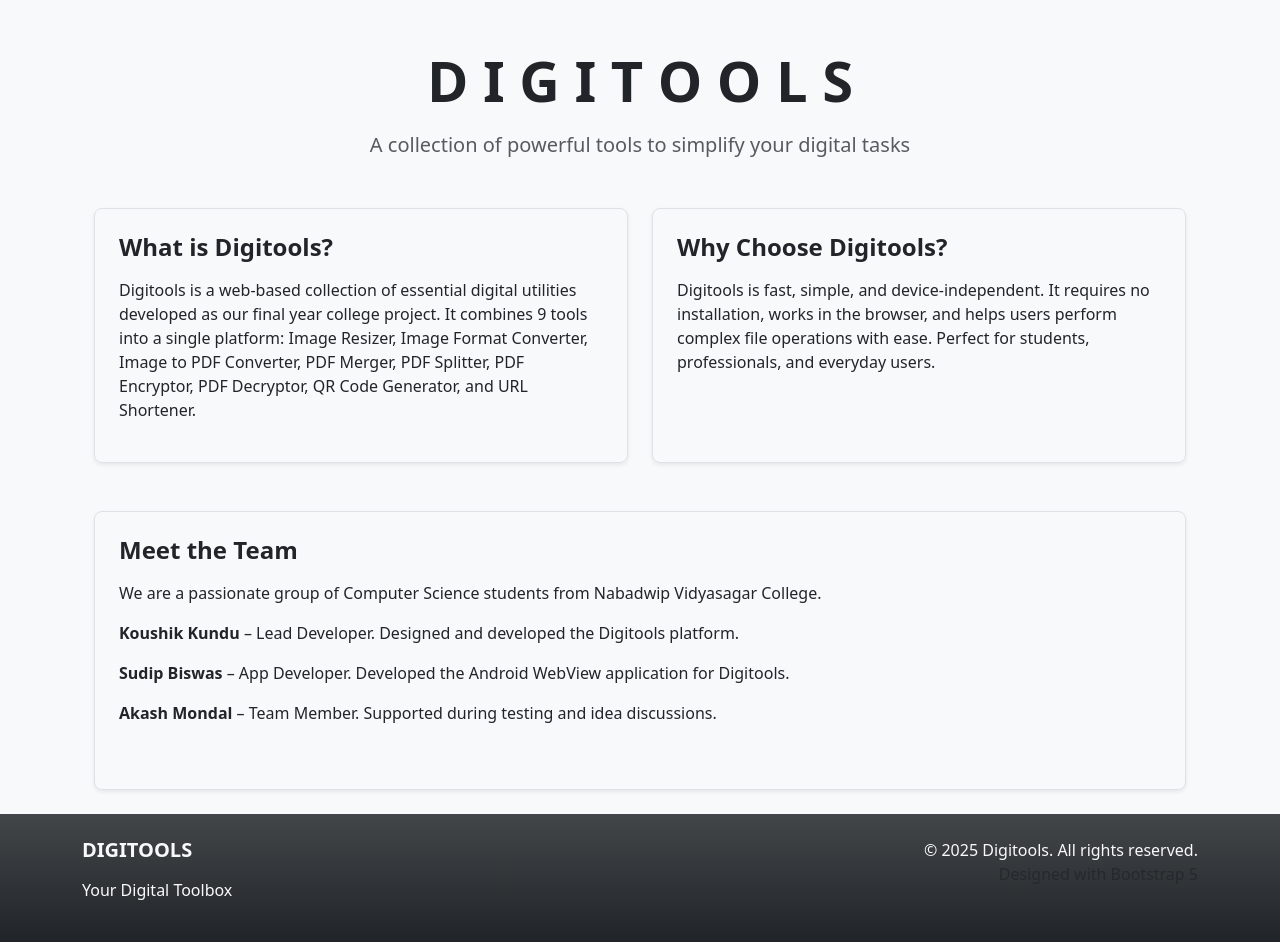
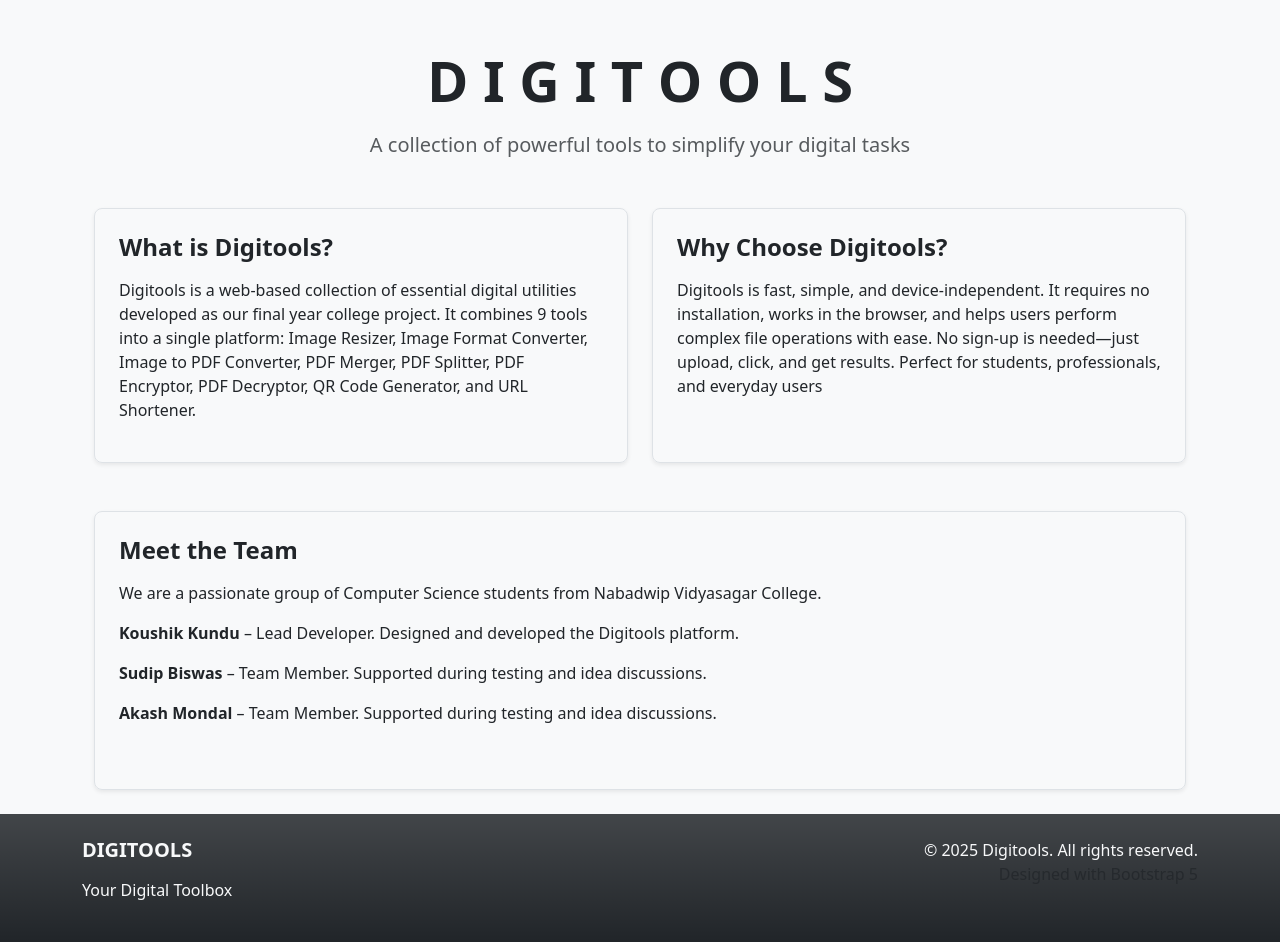
Before and after one commit to digitools9/web, a Django app: page /about/ in a window 1280 px wide. Shown: the part 63-1005 px from the top of the page. Run offline with Django 5.2, Linux system fonts and the light colour scheme.

Commit message:
Minor Modifications

```diff
--- a/digitools/digitools/views.py
+++ b/digitools/digitools/views.py
@@ -1,4 +1,3 @@
-from django.http import HttpResponse
 from django.shortcuts import render
 
 def home(request):
--- a/digitools/imgtools/templates/imgtools/img-to-img.html
+++ b/digitools/imgtools/templates/imgtools/img-to-img.html
@@ -5,7 +5,7 @@
 {% block content %}
 <div class="container py-5">
     <div class="text-center mb-4">
-        <h1 class="fw-bold text-dark">Image to Image Converter</h1>
+        <h1 class="fw-bold text-dark">Image to Image</h1>
         <p class="text-muted">Convert your image to another format easily</p>
     </div>
 
--- a/digitools/imgtools/templates/imgtools/img-to-pdf.html
+++ b/digitools/imgtools/templates/imgtools/img-to-pdf.html
@@ -5,7 +5,7 @@
 {% block content %}
 <div class="container py-5">
     <div class="text-center mb-4">
-        <h1 class="fw-bold text-dark">Image to PDF Converter</h1>
+        <h1 class="fw-bold text-dark">Image to PDF</h1>
         <p class="text-muted">Convert your image into a downloadable PDF</p>
     </div>
 
--- a/digitools/pdftools/views.py
+++ b/digitools/pdftools/views.py
@@ -1,7 +1,6 @@
 from django.shortcuts import render, HttpResponse
 from pypdf import PdfReader, PdfWriter
 from io import BytesIO
-from django.conf import settings
 
 
 def pdf_merge(request):
--- a/digitools/templates/digitools/about.html
+++ b/digitools/templates/digitools/about.html
@@ -19,7 +19,7 @@
         <div class="col-md-6">
             <div class="p-4 border rounded-3 shadow-sm h-100">
                 <h2 class="h4 fw-bold mb-3">Why Choose Digitools?</h2>
-                <p>Digitools is fast, simple, and device-independent. It requires no installation, works in the browser, and helps users perform complex file operations with ease. Perfect for students, professionals, and everyday users.</p>
+                <p>Digitools is fast, simple, and device-independent. It requires no installation, works in the browser, and helps users perform complex file operations with ease. No sign-up is needed—just upload, click, and get results. Perfect for students, professionals, and everyday users</p>
             </div>
         </div>
         <div class="col-md-12">
@@ -27,7 +27,7 @@
         <h2 class="h4 fw-bold mb-3">Meet the Team</h2>
         <p>We are a passionate group of Computer Science students from Nabadwip Vidyasagar College.</p>
         <p><strong>Koushik Kundu</strong> – Lead Developer. Designed and developed the Digitools platform.</p>
-        <p><strong>Sudip Biswas</strong> – App Developer. Developed the Android WebView application for Digitools.</p>
+        <p><strong>Sudip Biswas</strong> – Team Member. Supported during testing and idea discussions.</p>
         <p><strong>Akash Mondal</strong> – Team Member. Supported during testing and idea discussions.</p>
     </div>
 </div>
--- a/digitools/utiltools/templates/utiltools/qr-generator.html
+++ b/digitools/utiltools/templates/utiltools/qr-generator.html
@@ -5,7 +5,7 @@
 {% block content %}
 <div class="container py-5">
     <div class="text-center mb-4">
-        <h1 class="fw-bold text-dark">QR Code Generator</h1>
+        <h1 class="fw-bold text-dark">QR Generator</h1>
         <p class="text-muted">Create custom QR codes</p>
     </div>
 
--- a/requirements.txt
+++ b/requirements.txt
@@ -6,6 +6,7 @@ idna==3.10
 pillow==11.3.0
 pypdf==5.8.0
 pyshorteners==1.0.1
+python-decouple==3.8
 qrcode==8.2
 requests==2.32.4
 sqlparse==0.5.3
```
Also changed, not shown: digitools/digitools/settings.py (+5 -4 lines), 1 other file.
